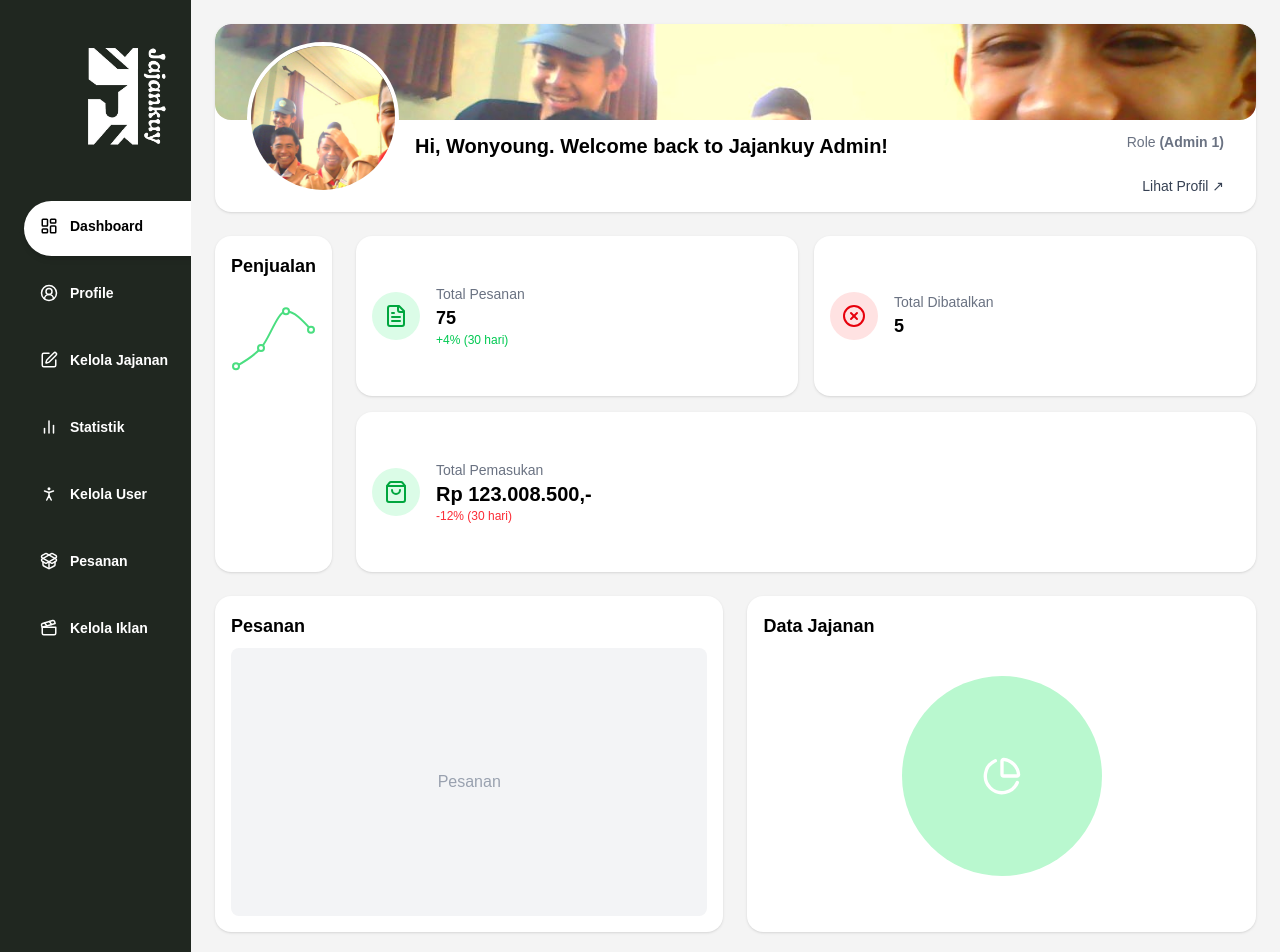
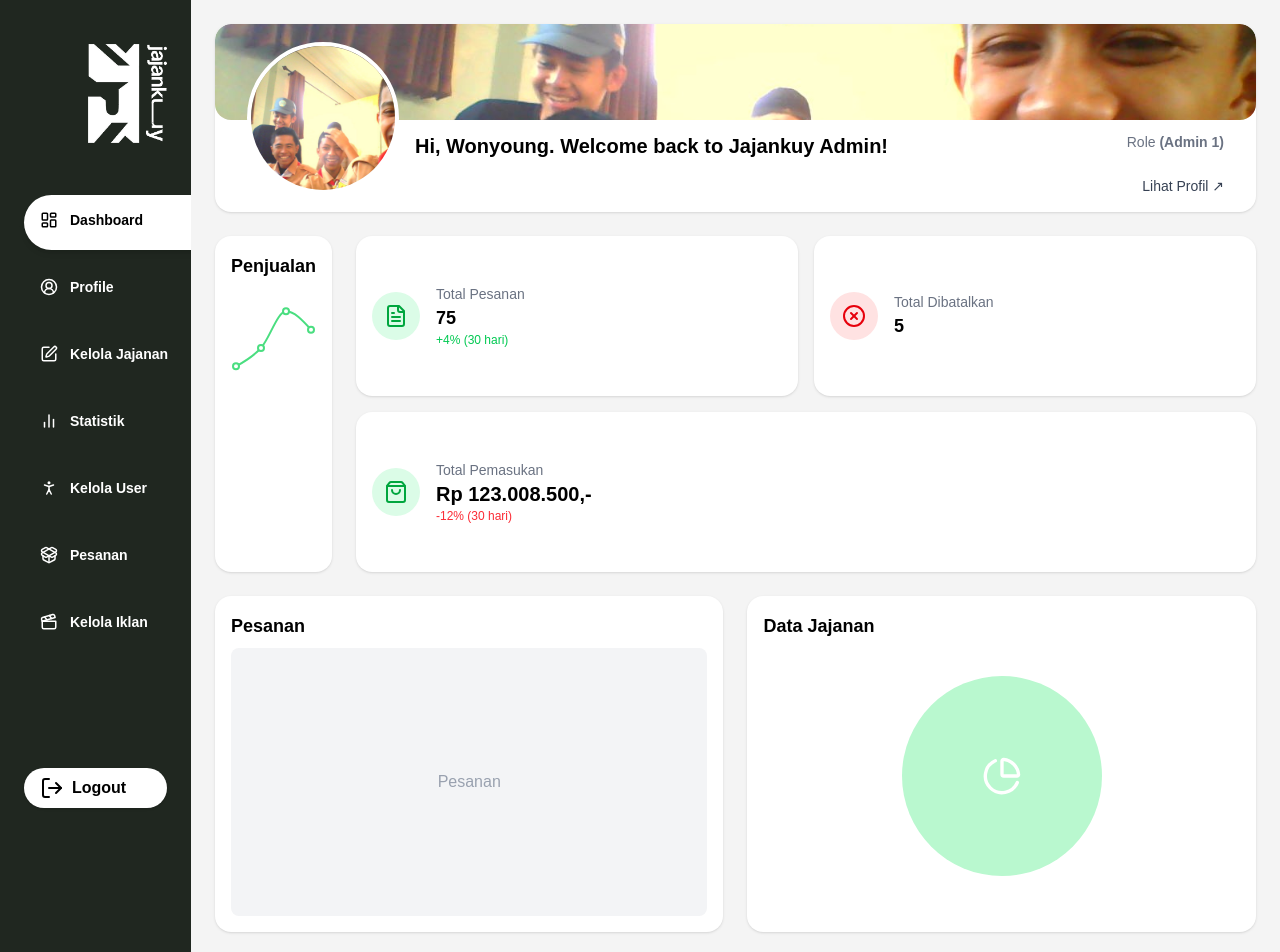
Before and after one commit to KevinSinatria/jajankuy-frontend, a React (Vite) app: page /dashboard in a window 1280 px wide. Shown: the top 952 px of the page. Built offline with nearby package versions, Linux system fonts and the light colour scheme.

Commit message:
feat: tambahan nav kelola iklan & logout

```diff
--- a/src/components/Sidebar.jsx
+++ b/src/components/Sidebar.jsx
@@ -7,10 +7,11 @@ import {
     PersonStanding,
     PackageOpen,
     Clapperboard,
+    LogOut,
 } from 'lucide-react';
 import { useLocation, useNavigate } from 'react-router-dom';
 import { motion, AnimatePresence } from 'framer-motion';
-import bg from '../assets/logoDashboard.png';
+import bg from '../assets/logo3.png';
 
 const iconMap = {
     Dashboard: <LayoutDashboard size={18} />,
@@ -97,6 +98,14 @@ const Sidebar = () => {
                         );
                     })}
                 </nav>
+
+                {/* logout */}
+                <div className="mt-30 pr-6">
+                    <a href='#' className="flex items-center gap-2 px-4 py-2 bg-white text-black rounded-full shadow cursor-pointer font-semibold w-full">
+                        <LogOut className="w-6 h-6" />
+                        <span>Logout</span>
+                    </a>
+                </div>
             </div>
         </aside>
     );
```
Also changed, not shown: src/assets/logo3.png (added).
